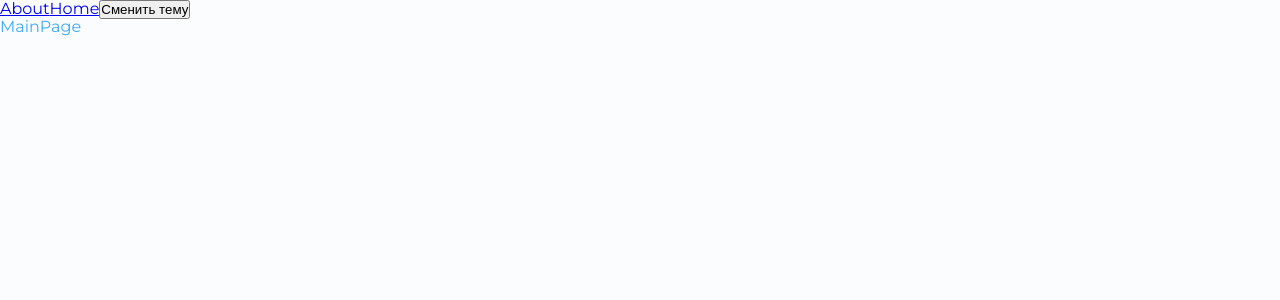
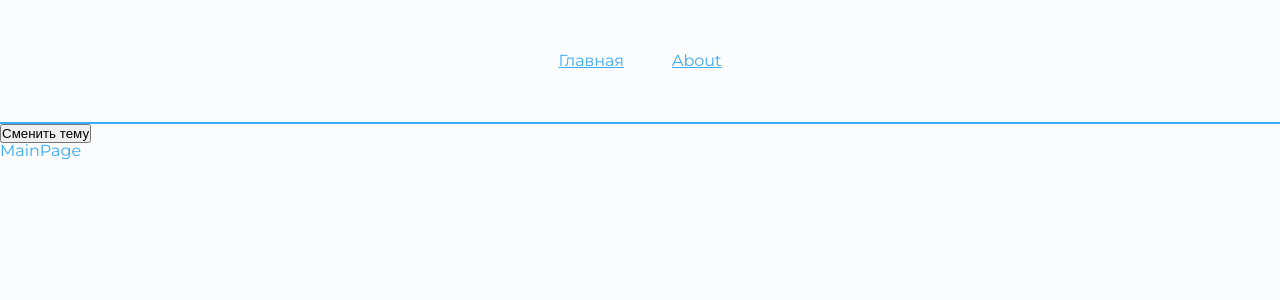
Before and after one commit to KuroMukade/blog, a React app: page / in a window 1280 px wide. Shown: the top 300 px of the page. Built offline with nearby package versions, Linux system fonts and the light colour scheme.

Commit message:
add navbar widget, add AppLink component

```diff
--- a/src/app/App.tsx
+++ b/src/app/App.tsx
@@ -1,10 +1,6 @@
-import { Suspense } from 'react';
-import { Route, Routes, Link } from 'react-router-dom';
+import { AppRouter } from 'app/providers/router';
 
-import { AboutPage } from 'pages/AboutPage';
-import { MainPage } from 'pages/MainPage';
-
-import { AppRouter } from 'app/providers/router';
+import { Navbar } from 'widgets/Navbar';
 
 import { classNames } from 'shared/lib/classNames';
 import { useTheme } from 'shared/contexts/theme/useTheme';
@@ -16,8 +12,7 @@ const App = () => {
 
   return (
     <div className={classNames('app', {}, [theme])}>
-      <Link to={'/about'}>About</Link>
-      <Link to={'/'}>Home</Link>
+      <Navbar />
       <button onClick={toggleTheme}>Сменить тему</button>
       <AppRouter />
     </div>
--- a/src/app/styles/themes/dark.scss
+++ b/src/app/styles/themes/dark.scss
@@ -1,7 +1,10 @@
 .app.dark {
   --bg-color: #0E1D27;
+  --inverted-bg-color: #FAFCFE;
 
   --primary-color: #3DABF7;
   --secondary-color: #FFFFFF;
 
+  --inverted-primary-color: #3DABF7;
+  --inverted-secondary-color: #0E1D27;
 }
--- a/src/app/styles/themes/light.scss
+++ b/src/app/styles/themes/light.scss
@@ -1,7 +1,10 @@
 .app.light {
   --bg-color: #FAFCFE;
+  --inverted-bg-color: #0E1D27;
 
   --primary-color: #3DABF7;
   --secondary-color: #0E1D27;
 
+  --inverted-primary-color: #3DABF7;
+  --inverted-secondary-color: #FFFFFF;
 }
--- a/src/shared/config/routeConfig/routeConfig.tsx
+++ b/src/shared/config/routeConfig/routeConfig.tsx
@@ -14,11 +14,11 @@ export const RoutePath: Record<AppRoutes, string> = {
 
 export const routeConfig: Record<AppRoutes, RouteProps> = {
   [AppRoutes.MAIN]: {
-    path: RoutePath.main,
+    path: RoutePath[AppRoutes.MAIN],
     element: <MainPage />
   },
   [AppRoutes.ABOUT]: {
-    path: RoutePath.about,
+    path: RoutePath[AppRoutes.ABOUT],
     element: <AboutPage />
   }
 };
--- a/src/shared/lib/classNames/classNames.ts
+++ b/src/shared/lib/classNames/classNames.ts
@@ -1,9 +1,9 @@
 type Modifications = Record<string, boolean | string>;
 
-export function classNames(cn: string, modifications?: Modifications, additional?: string[]): string {
+export function classNames(cn: string, modifications: Modifications = {}, additional: string[] = []): string {
   return [
     cn,
-    ...additional,
+    ...additional.filter(Boolean),
     ...Object.entries(modifications)
       .filter(([cn, value]) => Boolean(value))
       .map(([cn]) => cn)
--- /dev/null
+++ b/src/shared/ui/AppLink/AppLink.module.scss
@@ -0,0 +1,11 @@
+.wrapper {
+  padding: 16px;
+}
+
+.primary {
+  color: var(--primary-color);
+}
+
+.secondary {
+  color: var(--inverted-primary-color);
+}
--- /dev/null
+++ b/src/shared/ui/AppLink/AppLink.tsx
@@ -0,0 +1,30 @@
+import React, { FC } from 'react';
+import { Link, LinkProps } from 'react-router-dom';
+
+import { classNames } from 'shared/lib/classNames';
+
+import styles from './AppLink.module.scss';
+
+export enum AppLinkTheme {
+  PRIMARY = "primary",
+  SECONDARY = "secondary",
+}
+
+interface AppLinkProps extends LinkProps {
+  className?: string;
+  theme?: AppLinkTheme;
+}
+
+export const AppLink: FC<AppLinkProps> = (props) => {
+  const { to, theme = AppLinkTheme.PRIMARY, className, children, ...otherLinkProps } = props;
+
+  return (
+    <Link
+      to={to}
+      className={classNames(styles.wrapper, {}, [className, styles[theme]])}
+      {...otherLinkProps}
+    >
+      {children}
+    </Link>
+  );
+};
--- /dev/null
+++ b/src/widgets/Navbar/index.ts
@@ -0,0 +1 @@
+export { Navbar } from "./ui/Navbar";
--- /dev/null
+++ b/src/widgets/Navbar/ui/Navbar.module.scss
@@ -0,0 +1,12 @@
+.navbar {
+  width: 100%;
+  padding: 37px 0;
+  border-bottom: var(--primary-color) 2px solid;
+  background-color: var(--bg-color);
+
+  gap: 16px;
+
+  display: flex;
+  align-items: center;
+  justify-content: center;
+}
--- /dev/null
+++ b/src/widgets/Navbar/ui/Navbar.tsx
@@ -0,0 +1,20 @@
+import React from 'react';
+import { Link } from 'react-router-dom';
+
+import { AppLink, AppLinkTheme } from 'shared/ui/AppLink/AppLink';
+
+import { classNames } from 'shared/lib/classNames'
+
+import styles from './Navbar.module.scss'
+
+interface NavbarProps {
+   className?: string
+}
+export const Navbar = ({ className }: NavbarProps) => {
+   return (
+      <div className={classNames(styles.navbar, {}, [className])}>
+        <AppLink theme={AppLinkTheme.PRIMARY} to='/'>Главная</AppLink>
+        <AppLink theme={AppLinkTheme.SECONDARY} to='about'>About</AppLink>
+      </div>
+    )
+}
```
Also changed, not shown: src/app/types/styles.d.ts (+4 -4 lines).
